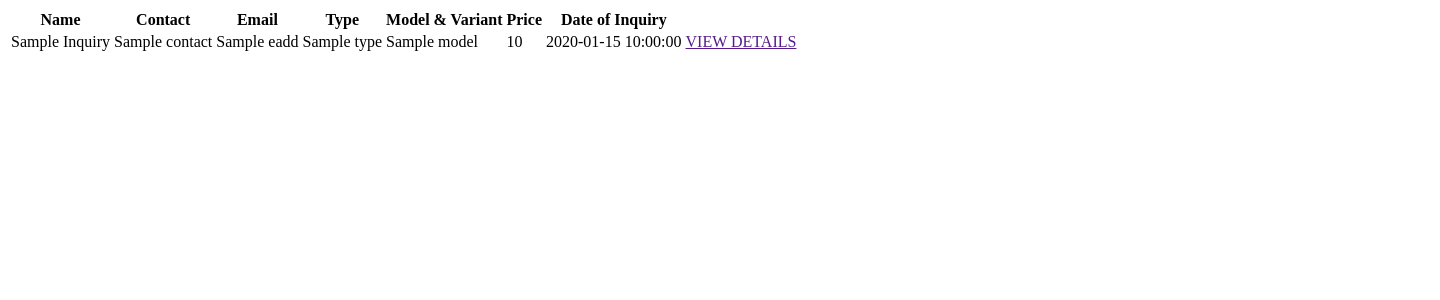
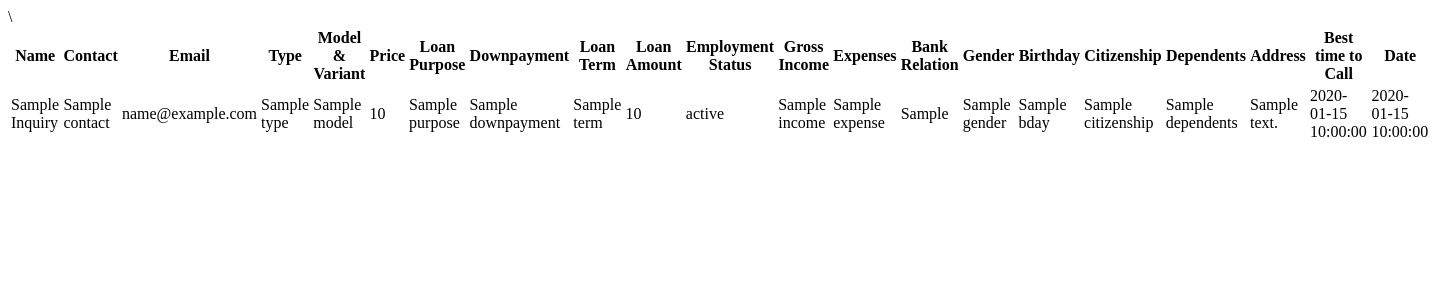
Before and after one commit to monddiestro/newcars-inquiry, a PHP site: the page made by application/views/financing.php in a window 1440 px wide. Shown: the top 300 px of the page. Run offline with PHP 8.4, Linux system fonts and the light colour scheme; the template is opened without the code that fills it: most values are stand-ins (such as "Sample title", 1, 10 or a date in 2020); data that the repository does not hold is empty.

Commit message:
change financing controller and view

```diff
--- a/application/views/financing.php
+++ b/application/views/financing.php
@@ -1,4 +1,4 @@
-<div class="container m-t-100">
+<div class="container-fluid m-t-100">
   <div class="row">
     <div class="col-sm-12">
       <table class="table table-bordered">
@@ -10,8 +10,21 @@
             <th>Type</th>
             <th>Model & Variant</th>
             <th>Price</th>
-            <th>Date of Inquiry</th>
-            <th></th>
+            <th>Loan Purpose</th>
+            <th>Downpayment</th>
+            <th>Loan Term</th>
+            <th>Loan Amount</th>
+            <th>Employment Status</th>
+            <th>Gross Income</th>
+            <th>Expenses</th>
+            <th>Bank Relation</th>
+            <th>Gender</th>
+            <th>Birthday</th>
+            <th>Citizenship</th>
+            <th>Dependents</th>
+            <th>Address</th>
+            <th>Best time to Call</th>
+            <th>Date</th>
           </tr>
         </thead>
         <tbody>
@@ -19,14 +32,25 @@
           <tr>
             <td><?php echo ucwords($inquiry->name); ?></td>
             <td><?php echo $inquiry->contact; ?></td>
-            <td><?php echo $inquiry->eadd; ?></td>
+            <td><?php echo $inquiry->email; ?></td>
             <td><?php echo $inquiry->type; ?></td>
             <td><?php echo $inquiry->model; ?></td>
             <td><?php echo $inquiry->price; ?></td>
+            <td><?php echo $inquiry->purpose; ?></td>
+            <td><?php echo $inquiry->downpayment; ?></td>
+            <td><?php echo $inquiry->term; ?></td>
+            <td><?php echo $inquiry->amount; ?></td>
+            <td><?php echo $inquiry->emp_status; ?></td>
+            <td><?php echo $inquiry->income; ?></td>
+            <td><?php echo $inquiry->expense; ?></td>
+            <td><?php echo $inquiry->bank_rel; ?></td>
+            <td><?php echo $inquiry->gender; ?></td>
+            <td><?php echo $inquiry->bday; ?></td>
+            <td><?php echo $inquiry->citizenship; ?></td>
+            <td><?php echo $inquiry->dependents; ?></td>
+            <td><?php echo $inquiry->address; ?></td>\
+            <td><?php echo $inquiry->time_call; ?></td>
             <td><?php echo $inquiry->date; ?></td>
-            <td>
-              <a href="<?php echo base_url('inquiry/finance_details/'.$inquiry->financing_id) ?>" class="btn btn-success btn-block">VIEW DETAILS</a>
-            </td>
           </tr>
         <?php endforeach; ?>
       </tbody>
```
Also changed, not shown: application/controllers/Financing.php (+10 -4 lines).
